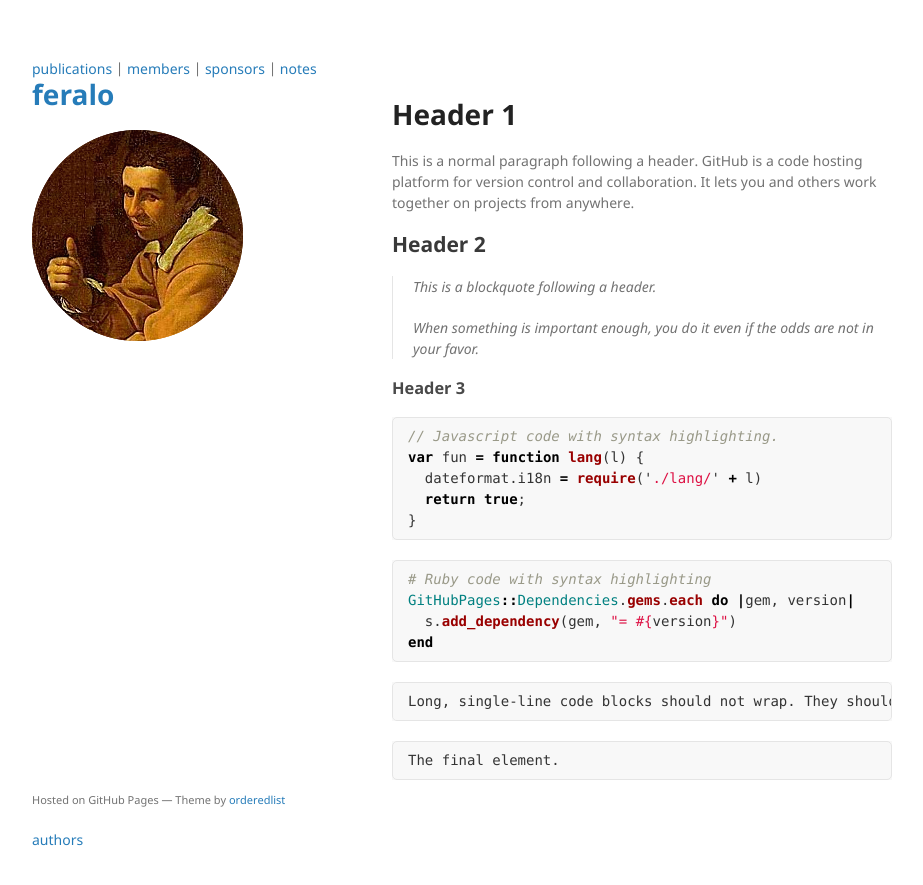
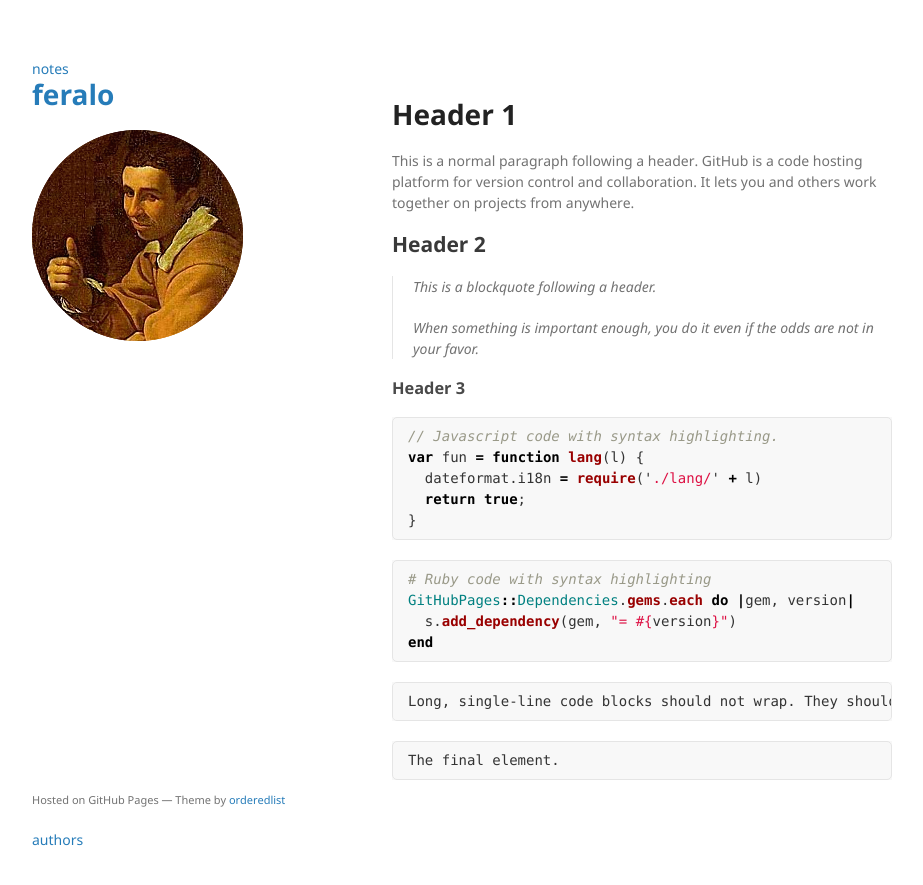
Before and after one commit to noah-de/minima-modified, a Jekyll site: the page built from index.md, in a window 1280 px wide. Shown: the top 885 px of the page, without its empty margins (178-1101 px from the left). Built offline with Jekyll 4.4.1, drawn with Linux system fonts in a browser that asks for light colours.

Commit message:
don't need more links for now

```diff
--- a/_layouts/default.html
+++ b/_layouts/default.html
@@ -14,9 +14,6 @@
   <body>
     <div class="wrapper">
       <nav>
-        <a href="/publications/">publications</a> |
-        <a href="/members/">members</a> |
-        <a href="/sponsors/">sponsors</a> |
         <a href="/notes/">notes</a>
       </nav>
       <header>
```
